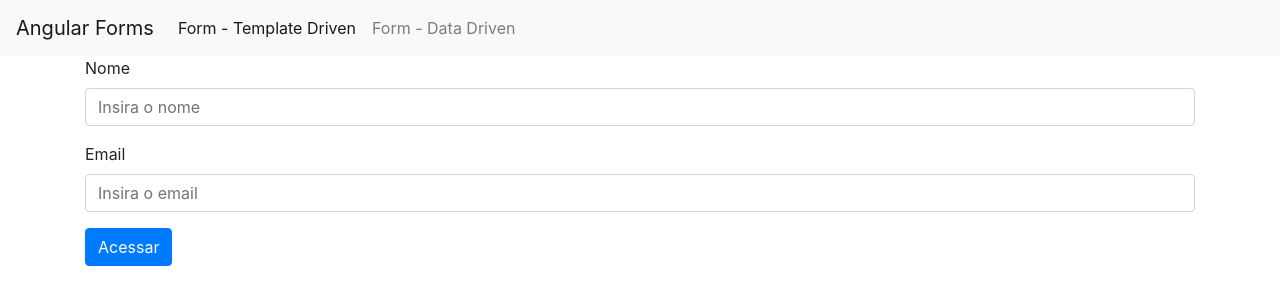
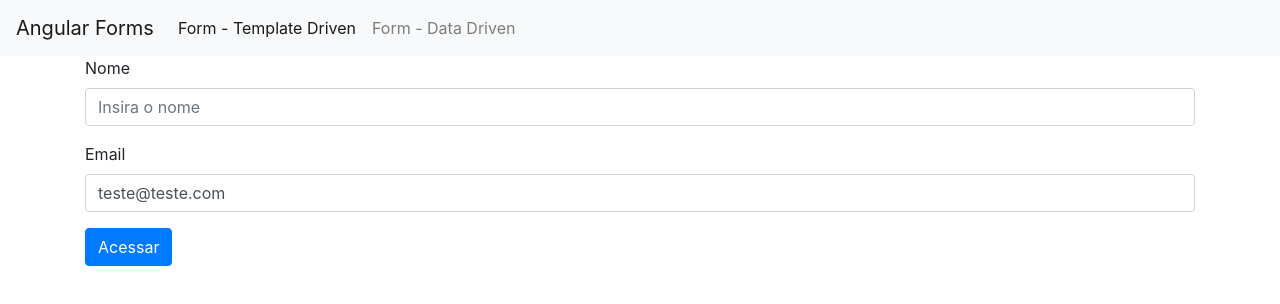
Before and after one commit to carolferreiradev/curso-angular-loianegroner, an Angular app in the folder forms/: page /templateForm in a window 1280 px wide. Shown: the top 304 px of the page. Built offline with nearby package versions, Linux system fonts and the light colour scheme.

Commit message:
Forms Validators + Imṕort FormModule

```diff
--- a/forms/angular.json
+++ b/forms/angular.json
@@ -23,7 +23,7 @@
               "src/assets"
             ],
             "styles": [
-              "../node_modules/bootstrap/dist/css/bootstrap.min.css",
+              "./node_modules/bootstrap/dist/css/bootstrap.min.css",
               "src/styles.css"
             ],
             "scripts": []
--- a/forms/src/app/app.module.ts
+++ b/forms/src/app/app.module.ts
@@ -1,22 +1,22 @@
+import { TemplateFormModule } from './template-form/template-form.module';
 import { BrowserModule } from '@angular/platform-browser';
 import { NgModule } from '@angular/core';
 
 import { AppRoutingModule } from './app-routing.module';
 import { AppComponent } from './app.component';
-import { TemplateFormComponent } from './template-form/template-form.component';
 import { DataFormComponent } from './data-form/data-form.component';
 import { FormsModule } from '@angular/forms';
 
 @NgModule({
   declarations: [
     AppComponent,
-    TemplateFormComponent,
     DataFormComponent
   ],
   imports: [
     BrowserModule,
     AppRoutingModule,
-    FormsModule
+    FormsModule,
+    TemplateFormModule
   ],
   providers: [],
   bootstrap: [AppComponent]
--- a/forms/src/app/template-form/template-form.component.css
+++ b/forms/src/app/template-form/template-form.component.css
@@ -0,0 +1,3 @@
+.ng-invalid.ng-touched:not(form) {
+  border: 1px solid red;
+}
--- a/forms/src/app/template-form/template-form.component.html
+++ b/forms/src/app/template-form/template-form.component.html
@@ -1,11 +1,20 @@
-<form #formulario ="ngForm" (ngSubmit)="onSubmit(formulario)" >
+<form #formulario="ngForm" (ngSubmit)="onSubmit(formulario)">
   <div class="form-group">
     <label for="nome">Nome</label>
-    <input type="text" class="form-control" id="nome"placeholder="Insira o nome" name="nome" ngModel>
+    <input required type="text" class="form-control" id="nome" placeholder="Insira o nome" name="nome"
+      [(ngModel)]="usuario.nome" #nome>
+      <!-- <div>
+        PARA VER AS CLASSES QUE ESTAO SENDO APLICADAS NO INPUT
+        {{nome.className}}
+      </div> -->
   </div>
   <div class="form-group">
     <label for="email">Email</label>
-    <input type="email" class="form-control" id="email"placeholder="Insira o email" name="email" ngModel>
+    <input required type="email" class="form-control" id="email" placeholder="Insira o email" name="email"
+      [(ngModel)]="usuario.email"
+      required email
+      >
+      <!-- pattern="[a-z0-9!#$%&'*+/=?^_`{|}~-]+(?:\.[a-z0-9!#$%&'*+/=?^_`{|}>~-]+)*@(?:[a-z0-9](?:[a-z0-9-]*[a-z0-9])?\.)+[a-z0-9](?:[a-z0-9-]*[a-z0-9])?" -->
   </div>
   <button type="submit" class="btn btn-primary">Acessar</button>
 </form>
--- a/forms/src/app/template-form/template-form.component.ts
+++ b/forms/src/app/template-form/template-form.component.ts
@@ -1,12 +1,21 @@
 import { Component, OnInit } from '@angular/core';
 import { NgForm } from '@angular/forms';
 
+interface Usuario {
+  nome: string,
+  email: string
+}
 @Component({
   selector: 'app-template-form',
   templateUrl: './template-form.component.html',
   styleUrls: ['./template-form.component.css']
 })
 export class TemplateFormComponent implements OnInit {
+
+  public usuario: Usuario = {
+    nome: null,
+    email: "teste@teste.com"
+  }
 
   constructor() { }
 
@@ -15,6 +24,7 @@ export class TemplateFormComponent implements OnInit {
 
   onSubmit(formulario: NgForm) {
     console.log(formulario)
+    console.log(this.usuario)
   }
 
 }
```
Also changed, not shown: forms/src/app/template-form/template-form.module.ts (added, +15 -0 lines), forms/src/assets/forms-ng-model.PNG (added).
